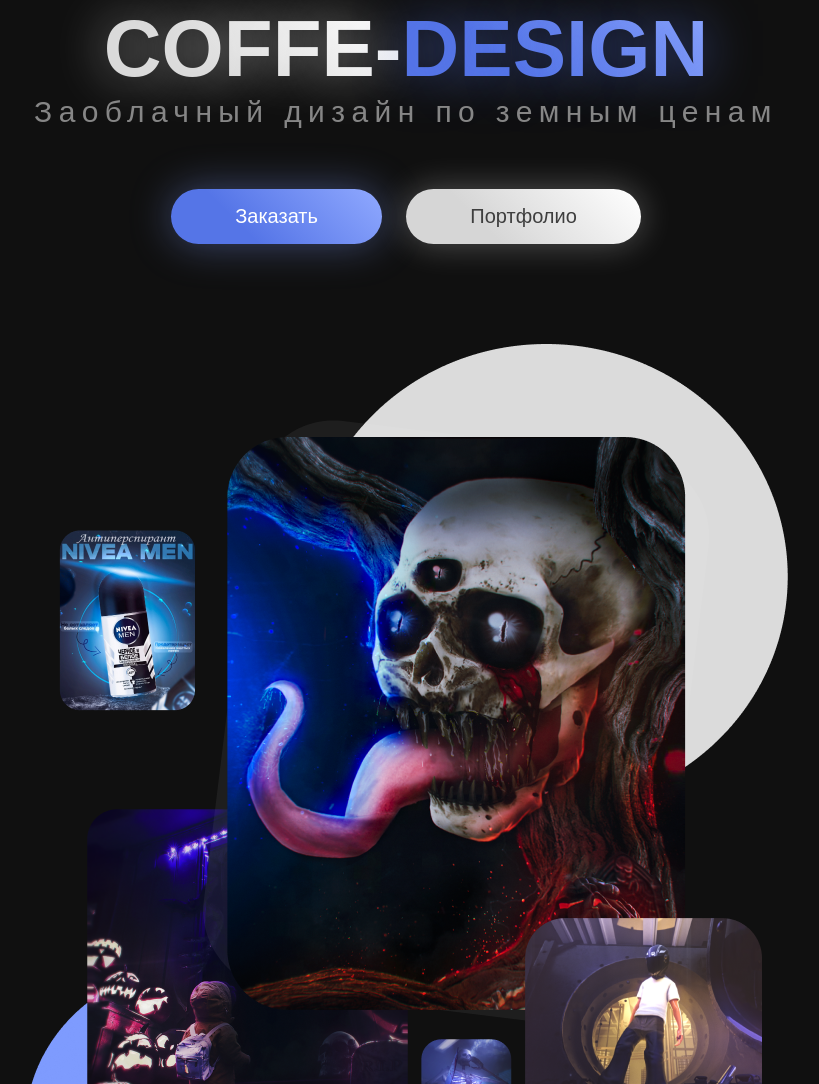
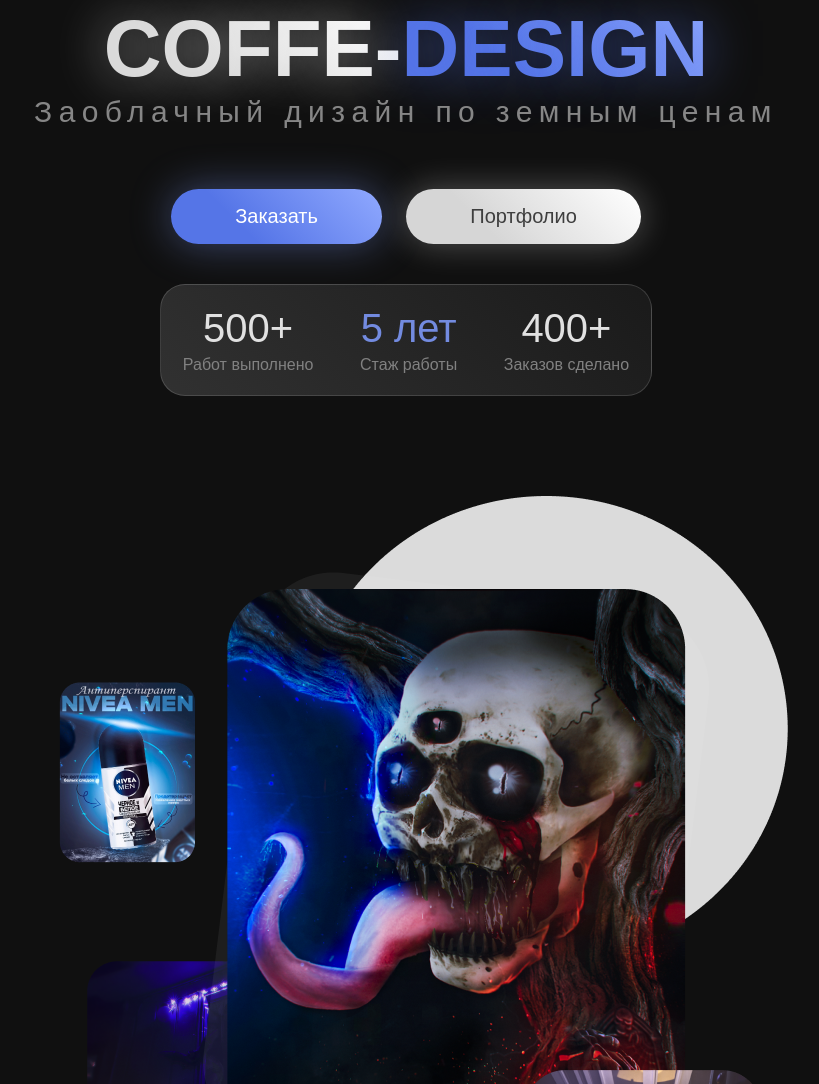
Before and after one commit to Darvin18/coffe_design, a plain HTML site: page index.html in a window 1280 px wide. Shown: the part 668-1752 px from the top of the page, without its empty margins (234-1053 px from the left). Drawn offline with Linux system fonts and the light colour scheme; a web font is replaced by a local one.

Commit message:
short_info_board

```diff
--- a/index.html
+++ b/index.html
@@ -31,6 +31,21 @@
             <div class="home_buttons">
                 <a href="" target="_blank" class="home_order">Заказать</a>
                 <a href="" target="_blank" class="home_portfolio">Портфолио</a>
+            </div>
+
+            <div class="short_info_board">
+                <div class="completed_works">
+                    <div class="kolvo">500+</div>
+                    <div class="short_info_board_text">Работ выполнено</div>
+                </div>
+                <div class="work_experience">
+                    <div class="years">5 лет</div>
+                    <div class="short_info_board_text">Стаж работы</div>
+                </div>
+                <div class="completed_orders">
+                    <div class="kolvo">400+</div>
+                    <div class="short_info_board_text">Заказов сделано</div>
+                </div>
             </div>
         </div>
 
--- a/style.css
+++ b/style.css
@@ -88,7 +88,7 @@ header .navbar a:hover{color:#e6e6e6}
 }
 .home_content h1{
     margin: 0;
-    font-size: 8rem;
+    font-size: 7.5rem;
     text-align: center;
 }
 .home_content p{
@@ -139,6 +139,20 @@ header .navbar a:hover{color:#e6e6e6}
     background: linear-gradient(45deg, #ffffff 33%, #FFFFFF);
     box-shadow: 0px 0px 40px 0px rgba(255, 255, 255, 0.404);
 }
+.short_info_board{
+    margin: 40px auto 0;
+    display: flex; justify-content: space-between;
+    padding: 0 5%;
+    align-items: center;
+    width: 60%; height: 110px;
+    background: linear-gradient(45deg, #313131, #1a1a1a);
+    border: solid #e1e1e12c 0.025px;
+    border-radius: 25px;
+    text-align: center;
+}
+.kolvo{font-size: 40px; color: #E1E1E1;}
+.work_experience .years{font-size: 40px; color: #738BE0;}
+.short_info_board_text{padding: 5px 0 0 0; color: #818181;}
 .home .home_img img{width: 550px;}
 
 /* about_me_page */
@@ -203,6 +217,8 @@ header .navbar a:hover{color:#e6e6e6}
 
     .about_me_page{flex-flow: column; row-gap: 50px;}
     .about_me_page .works_img img{width: 100%;}
+
+    .short_info_board{padding: 0 3%}
 }
 @media (max-width: 900px){
     .burger{display: flex;}
@@ -258,4 +274,9 @@ header .navbar a:hover{color:#e6e6e6}
         padding: 1.2rem 3.5rem;
         border-radius: 18px;
     }
+
+    .short_info_board{width: 90%; height: 90px;}
+    .kolvo{font-size: 30px;}
+    .work_experience .years{font-size: 30px;}
+    .short_info_board_text{font-size: 13px;}
 }
```
